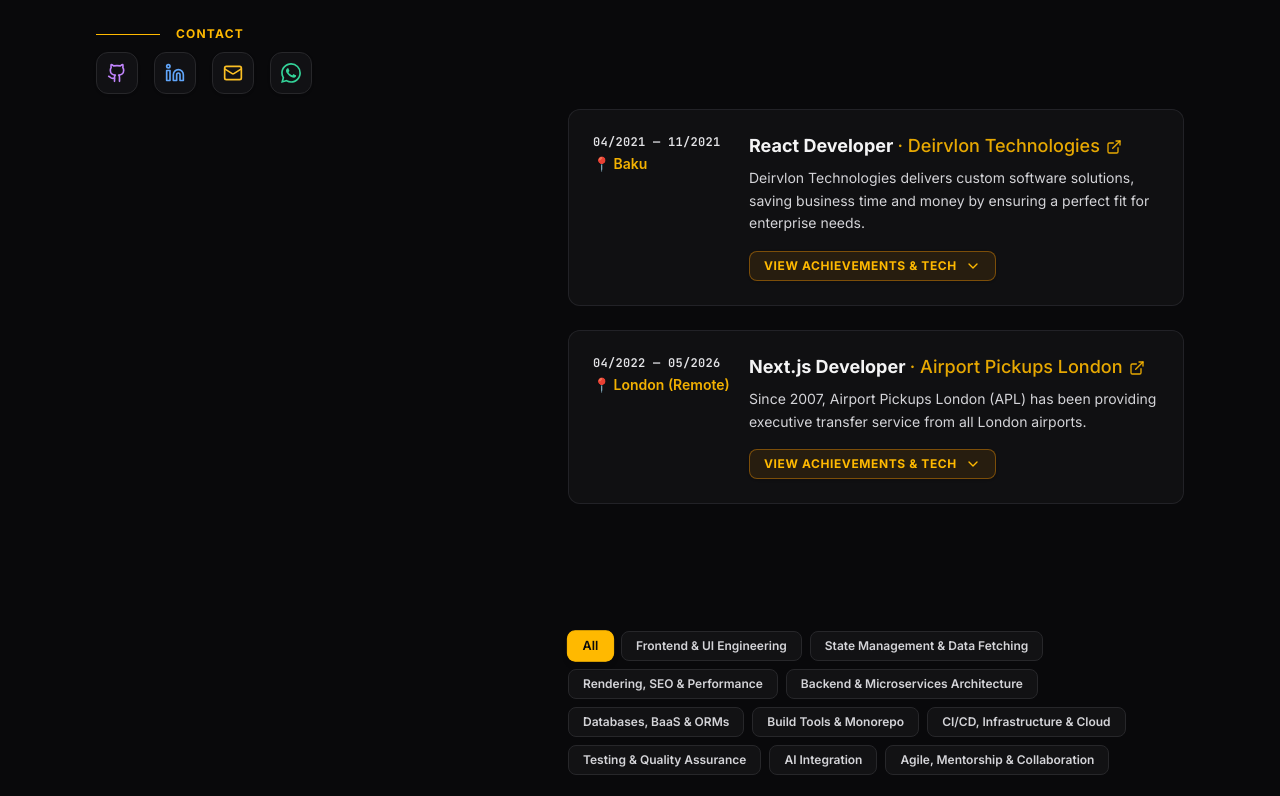
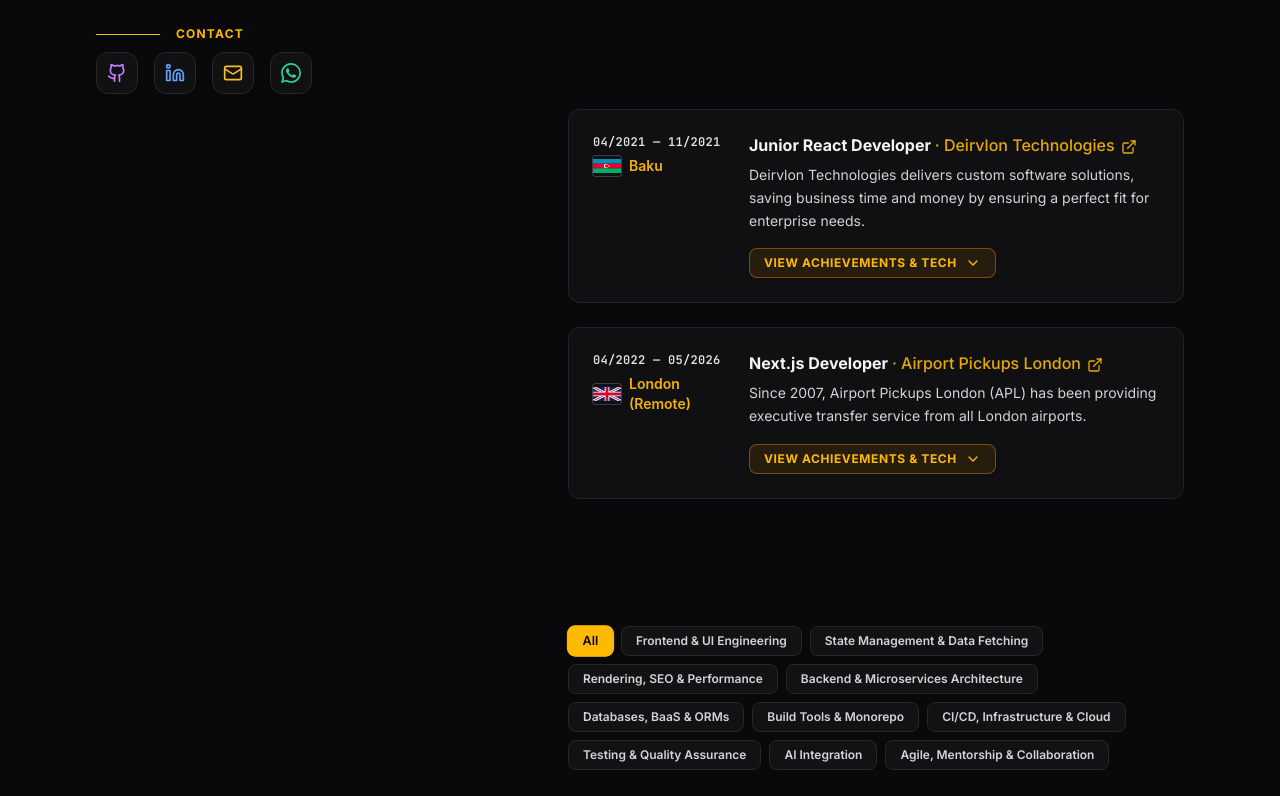
Before and after one commit to bbaymistery/my_portfolio, a React (Vite) app: page / in a window 1280 px wide. Shown: the part 644-1440 px from the top of the page. Built offline with nearby package versions, Linux system fonts and the light colour scheme.

Commit message:
Add Azerbaijan and UK flag icons to Baku and London experience entries

```diff
--- a/src/components/ExperienceSection.jsx
+++ b/src/components/ExperienceSection.jsx
@@ -1,5 +1,64 @@
 import React, { useState } from 'react';
 import { ExternalLink, ChevronDown, ChevronUp } from 'lucide-react';
+
+// Azerbaijan Flag SVG Component
+const AzerbaijanFlag = ({ className = "h-5 w-7" }) => (
+  <svg
+    viewBox="0 0 1200 600"
+    className={`${className} inline-block overflow-hidden rounded-[3px] shadow-sm ring-1 ring-white/20`}
+    xmlns="http://www.w3.org/2000/svg"
+    aria-label="Azerbaijan Flag"
+  >
+    <rect width="1200" height="200" fill="#0092bc" />
+    <rect y="200" width="1200" height="200" fill="#e4002b" />
+    <rect y="400" width="1200" height="200" fill="#00af66" />
+    <circle cx="560" cy="300" r="95" fill="#ffffff" />
+    <circle cx="590" cy="300" r="76" fill="#e4002b" />
+    <g transform="translate(680, 300) scale(42)" fill="#ffffff">
+      <polygon points="0,-1 0.28,-0.38 0.71,-0.71 0.38,-0.28 1,0 0.38,0.28 0.71,0.71 0.28,0.38 0,1 -0.28,0.38 -0.71,0.71 -0.38,0.28 -1,0 -0.38,-0.28 -0.71,-0.71 -0.28,-0.28" />
+    </g>
+  </svg>
+);
+
+// United Kingdom Flag SVG Component
+const UKFlag = ({ className = "h-5 w-7" }) => (
+  <svg
+    viewBox="0 0 60 30"
+    className={`${className} inline-block overflow-hidden rounded-[3px] shadow-sm ring-1 ring-white/20`}
+    xmlns="http://www.w3.org/2000/svg"
+    aria-label="United Kingdom Flag"
+  >
+    <clipPath id="uk-flag-clip">
+      <rect width="60" height="30" />
+    </clipPath>
+    <g clipPath="url(#uk-flag-clip)">
+      <path d="M0 0h60v30H0z" fill="#012169" />
+      <path d="M0 0l60 30m0-30L0 30" stroke="#ffffff" strokeWidth="6" />
+      <path d="M0 0l60 30m0-30L0 30" stroke="#c8102e" strokeWidth="2" />
+      <path d="M30 0v30M0 15h60" stroke="#ffffff" strokeWidth="10" />
+      <path d="M30 0v30M0 15h60" stroke="#c8102e" strokeWidth="6" />
+    </g>
+  </svg>
+);
+
+const renderLocationBadge = (location) => {
+  if (!location) return null;
+  const loc = location.toLowerCase();
+
+  let flagComponent = null;
+  if (loc.includes('baku') || loc.includes('azerbaijan')) {
+    flagComponent = <AzerbaijanFlag className="h-5 w-7 shrink-0" />;
+  } else if (loc.includes('london') || loc.includes('uk') || loc.includes('united kingdom')) {
+    flagComponent = <UKFlag className="h-5 w-7 shrink-0" />;
+  }
+
+  return (
+    <div className="mt-1.5 inline-flex items-center gap-2 text-xs sm:text-sm font-semibold text-amber-400/95 font-sans">
+      {flagComponent || <span>📍</span>}
+      <span>{location}</span>
+    </div>
+  );
+};
 
 export default function ExperienceSection({ experiences }) {
   const [showAll, setShowAll] = useState(false);
@@ -43,16 +102,12 @@
                     <div className="text-xs font-bold tracking-wide text-zinc-200">
                       {exp.period}
                     </div>
-                    {exp.location && (
-                      <div className="mt-1 inline-flex items-center gap-1 text-xs sm:text-sm font-semibold text-amber-400/95 font-sans">
-                        📍 {exp.location}
-                      </div>
-                    )}
+                    {exp.location && renderLocationBadge(exp.location)}
                   </header>
 
                   {/* Main Role & Description Column */}
                   <div className="z-10 grow">
-                    <h3 className="text-base sm:text-lg font-bold leading-snug text-zinc-100">
+                    <h3 className="text-base sm:text-md font-bold leading-snug text-zinc-100">
                       <a
                         href={exp.companyUrl || "#"}
                         target={exp.companyUrl && exp.companyUrl !== "#" ? "_blank" : undefined}
--- a/src/data/portfolioData.js
+++ b/src/data/portfolioData.js
@@ -29,32 +29,44 @@
   experiences: [
     {
       period: "04/2021 — 11/2021",
-      role: "React Developer",
+      role: "Junior React Developer",
       company: "Deirvlon Technologies",
       location: "Baku",
       companyUrl: "https://deirvlon.com/",
       description: "Deirvlon Technologies delivers custom software solutions, saving business time and money by ensuring a perfect fit for enterprise needs.",
       bullets: [
-        "Engineered a scalable React and TypeScript e-commerce application, leveraging Redux for global state management to minimize runtime errors by 30%.",
-        "Designed fully responsive, mobile-first interfaces using modern SCSS and Tailwind CSS methodologies, driving a 25% increase in user engagement.",
-        "Refactored front-end architecture to accelerate website speed, achieving a 90+ Lighthouse score and cutting page rendering times by 1.5 seconds to lower bounce rates.",
-        "Integrated front-end components with RESTful APIs and GraphQL endpoints, enabling dynamic real-time data fetching and a secure checkout pipeline."
+        "Engineered a scalable e-commerce application utilizing React, TypeScript, and Redux, translating complex Figma designs into pixel-perfect interfaces and establishing a robust frontend architecture."
+        ,
+        "Spearheaded frontend performance optimizations with a strict focus on Core Web Vitals, significantly improving page load speeds, rendering efficiency, and overall user experience without compromising visual quality.",
+        "Enforced high code quality standards by integrating comprehensive testing strategies (Jest, React Testing Library) and maintaining structured version control (Git) workflows across the development lifecycle.",
+        "Integrated dynamic frontend components with RESTful APIs and GraphQL endpoints, enabling real-time data fetching and ensuring a highly secure checkout pipeline.",
+        "Actively engaged in Agile/Scrum processes, contributing to requirements and backlog refinement, while providing peer mentorship and conducting code reviews to elevate team engineering standards."
+        ,
+        "Engineered a scalable e-commerce application utilizing React, TypeScript, and Redux, translating complex Figma designs into pixel-perfect interfaces and establishing a robust frontend architecture."
+
       ],
       technologies: [
+        "React",
         "JavaScript",
         "TypeScript",
-        "React",
         "Redux",
-        "Context API",
-        "Accessibility (WCAG)",
-        "Sass / SCSS",
+        "Agile / Scrum",
+        "HTML5 / CSS3",
+
+
         "RESTful APIs",
         "GraphQL",
+        "Accessibility (WCAG)",
+
+        "Context API",
+        "Sass / SCSS",
+
         "Performance Optimization",
+
+        "Cross-functional Collaboration",
+        "Backlog Refinement",
         "Figma",
-        "HTML5 / CSS3",
-        "Agile / Scrum",
-        "Cross-functional Collaboration"
+
       ]
     },
     {
@@ -177,8 +189,7 @@
     {
       category: "CI/CD, Infrastructure & Cloud",
       skills: [
-        "GitHub Actions",
-        "GitLab CI",
+        "CI/CD",
         "Version Control Systems (Git / GitHub)",
         "Docker",
         "AWS",
@@ -211,7 +222,7 @@
       category: "Agile, Mentorship & Collaboration",
       skills: [
         "Agile / Scrum",
-        "Requirements & Backlog Refinement",
+        "Backlog Refinement",
         "Mentorship / Code Review",
         "Cross-functional Collaboration",
       ]
```
